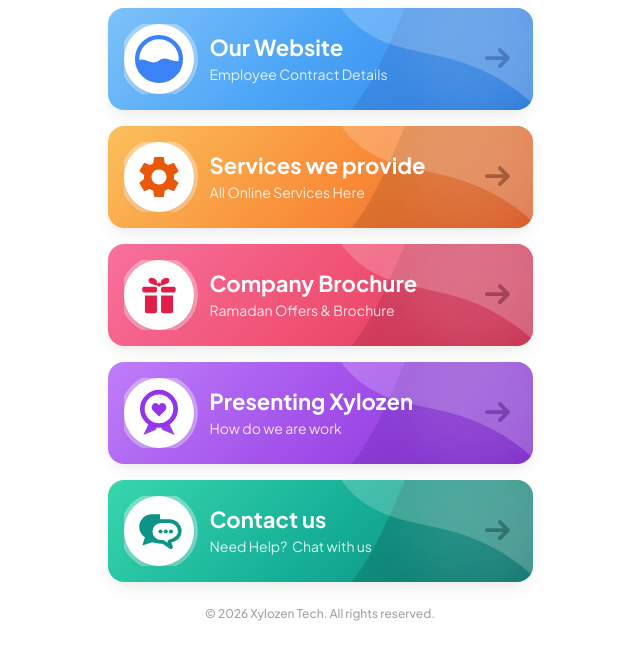
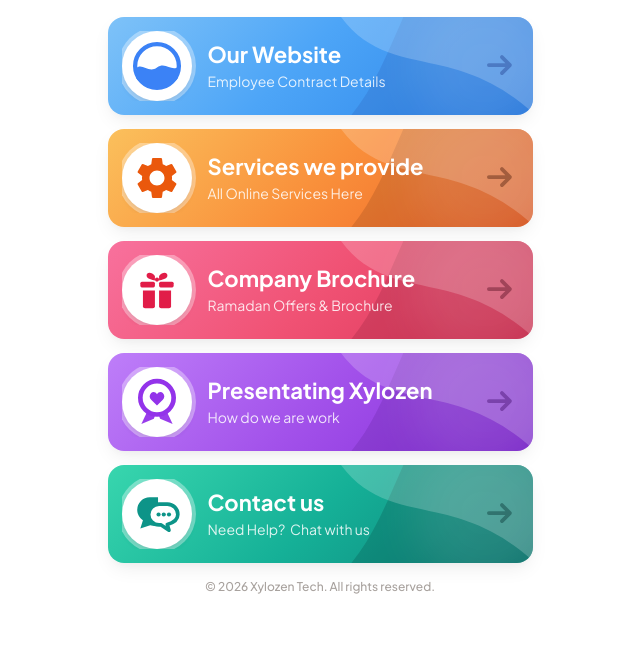
Before and after one commit to Byte-Bandits-India/info, a plain HTML site: page index.html in a window 1280 px wide. Shown: the part 139-800 px from the top of the page, without its empty margins (320-960 px from the left). Drawn offline with nearby package versions, Linux system fonts and the light colour scheme.

Commit message:
style: set fixed height of 100dvh and fine-tune container spacing

```diff
--- a/index.html
+++ b/index.html
@@ -36,6 +36,14 @@
   </script>
 
   <style>
+    html, body {
+      height: 100%;
+      height: 100dvh;
+      max-height: 100dvh;
+      margin: 0;
+      padding: 0;
+    }
+
     /* Ambient card shine effect on hover */
     .card-shine {
       position: relative;
@@ -57,22 +65,22 @@
     }
   </style>
 </head>
-<body class="bg-white min-h-screen text-slate-800 antialiased font-sans flex items-center justify-center p-4 sm:p-6 selection:bg-blue-500 selection:text-white">
+<body class="bg-white text-slate-800 antialiased font-sans flex flex-col items-center justify-center p-3 sm:p-5 selection:bg-blue-500 selection:text-white h-[100dvh] max-h-[100dvh] overflow-hidden" style="height: 100dvh;">
 
   <!-- Main Container: Centered vertically and horizontally -->
   <main class="relative z-10 w-full max-w-[425px] mx-auto flex flex-col items-center my-auto">
 
     <!-- Top Branding / Header -->
-    <header class="text-center mb-6 flex flex-col items-center">
+    <header class="text-center mb-4 sm:mb-5 flex flex-col items-center">
       <a href="https://xylozentech.com" class="inline-block transition-transform duration-300 hover:scale-[1.03]" aria-label="Xylozen Technologies Home">
-        <img src="images/transparent.webp" alt="Xylozen Technologies" class="h-12 sm:h-14 w-auto object-contain mx-auto" />
+        <img src="images/transparent.webp" alt="Xylozen Technologies" class="h-11 sm:h-13 w-auto object-contain mx-auto" />
       </a>
       <h1 class="sr-only">Xylozen Tech</h1>
-      <p class="text-xs sm:text-sm text-stone-500 mt-2 font-medium">Services, Documents & Direct Navigation</p>
+      <p class="text-xs sm:text-sm text-stone-500 mt-1.5 font-medium">Services, Documents & Direct Navigation</p>
     </header>
 
     <!-- Cards Stack: Matches exact rounded radius (16px), large icons, and colors from screenshot -->
-    <section class="w-full flex flex-col gap-3.5 sm:gap-4" aria-label="Portal Navigation Links">
+    <section class="w-full flex flex-col gap-2.5 sm:gap-3.5" aria-label="Portal Navigation Links">
 
       <!-- ========================================== -->
       <!-- CARD 1: Blue - Our Website (https://xylozentech.com) -->
@@ -82,7 +90,7 @@
         target="_blank"
         rel="noopener noreferrer"
         id="card-website"
-        class="group card-shine relative overflow-hidden rounded-[16px] px-4 sm:px-4.5 h-[96px] sm:h-[102px] flex items-center justify-between shadow-card hover:shadow-card-hover transition-all duration-300 transform hover:-translate-y-0.5 active:scale-[0.99] select-none cursor-pointer"
+        class="group card-shine relative overflow-hidden rounded-[16px] px-3.5 sm:px-4.5 h-[88px] sm:h-[98px] flex items-center justify-between shadow-card hover:shadow-card-hover transition-all duration-300 transform hover:-translate-y-0.5 active:scale-[0.99] select-none cursor-pointer"
         style="background: linear-gradient(135deg, #7ec2f8 0%, #4da5f7 45%, #2a83e9 100%);"
         aria-label="Our Website - Employee Contract Details. Opens xylozentech.com"
       >
@@ -137,7 +145,7 @@
         target="_blank"
         rel="noopener noreferrer"
         id="card-services"
-        class="group card-shine relative overflow-hidden rounded-[16px] px-4 sm:px-4.5 h-[96px] sm:h-[102px] flex items-center justify-between shadow-card hover:shadow-card-hover transition-all duration-300 transform hover:-translate-y-0.5 active:scale-[0.99] select-none cursor-pointer"
+        class="group card-shine relative overflow-hidden rounded-[16px] px-3.5 sm:px-4.5 h-[88px] sm:h-[98px] flex items-center justify-between shadow-card hover:shadow-card-hover transition-all duration-300 transform hover:-translate-y-0.5 active:scale-[0.99] select-none cursor-pointer"
         style="background: linear-gradient(135deg, #fbc05c 0%, #f9903b 50%, #f06126 100%);"
         aria-label="Services we provide - All Online Services Here. Opens xylozentech.com/services"
       >
@@ -186,7 +194,7 @@
         target="_blank"
         rel="noopener noreferrer"
         id="card-brochure"
-        class="group card-shine relative overflow-hidden rounded-[16px] px-4 sm:px-4.5 h-[96px] sm:h-[102px] flex items-center justify-between shadow-card hover:shadow-card-hover transition-all duration-300 transform hover:-translate-y-0.5 active:scale-[0.99] select-none cursor-pointer"
+        class="group card-shine relative overflow-hidden rounded-[16px] px-3.5 sm:px-4.5 h-[88px] sm:h-[98px] flex items-center justify-between shadow-card hover:shadow-card-hover transition-all duration-300 transform hover:-translate-y-0.5 active:scale-[0.99] select-none cursor-pointer"
         style="background: linear-gradient(135deg, #f8719d 0%, #f05274 50%, #db3356 100%);"
         aria-label="Company Brochure - Offers and Company Details. Opens brochure PDF in a new tab"
       >
@@ -245,7 +253,7 @@
         target="_blank"
         rel="noopener noreferrer"
         id="card-presenting"
-        class="group card-shine relative overflow-hidden rounded-[16px] px-4 sm:px-4.5 h-[96px] sm:h-[102px] flex items-center justify-between shadow-card hover:shadow-card-hover transition-all duration-300 transform hover:-translate-y-0.5 active:scale-[0.99] select-none cursor-pointer"
+        class="group card-shine relative overflow-hidden rounded-[16px] px-3.5 sm:px-4.5 h-[88px] sm:h-[98px] flex items-center justify-between shadow-card hover:shadow-card-hover transition-all duration-300 transform hover:-translate-y-0.5 active:scale-[0.99] select-none cursor-pointer"
         style="background: linear-gradient(135deg, #be7ef9 0%, #a251ea 50%, #852cd9 100%);"
         aria-label="Presenting Xylozen - How we work & company profile. Opens Xylozen Technologies PDF in a new tab"
       >
@@ -277,7 +285,7 @@
 
           <!-- Text Block -->
           <div class="flex flex-col text-white">
-            <span class="text-xl sm:text-[22px] font-bold tracking-normal leading-tight drop-shadow-xs">Presenting Xylozen</span>
+            <span class="text-xl sm:text-[22px] font-bold tracking-normal leading-tight drop-shadow-xs">Presentating Xylozen</span>
             <span class="text-xs sm:text-sm text-white/85 font-normal leading-normal mt-0.5">How do we are work</span>
           </div>
         </div>
@@ -300,7 +308,7 @@
         target="_blank"
         rel="noopener noreferrer"
         id="card-contact"
-        class="group card-shine relative overflow-hidden rounded-[16px] px-4 sm:px-4.5 h-[96px] sm:h-[102px] flex items-center justify-between shadow-card hover:shadow-card-hover transition-all duration-300 transform hover:-translate-y-0.5 active:scale-[0.99] select-none cursor-pointer"
+        class="group card-shine relative overflow-hidden rounded-[16px] px-3.5 sm:px-4.5 h-[88px] sm:h-[98px] flex items-center justify-between shadow-card hover:shadow-card-hover transition-all duration-300 transform hover:-translate-y-0.5 active:scale-[0.99] select-none cursor-pointer"
         style="background: linear-gradient(135deg, #38d6ae 0%, #15b097 50%, #0d837b 100%);"
         aria-label="Contact us - Need Help? Chat with us. Opens xylozentech.com/contact"
       >
@@ -351,7 +359,7 @@
     </section>
 
     <!-- Footer Note -->
-    <footer class="mt-6 text-center text-xs text-stone-400 font-medium">
+    <footer class="mt-3.5 sm:mt-4 text-center text-xs text-stone-400 font-medium">
       <p>© 2026 Xylozen Tech. All rights reserved.</p>
     </footer>
 
```
